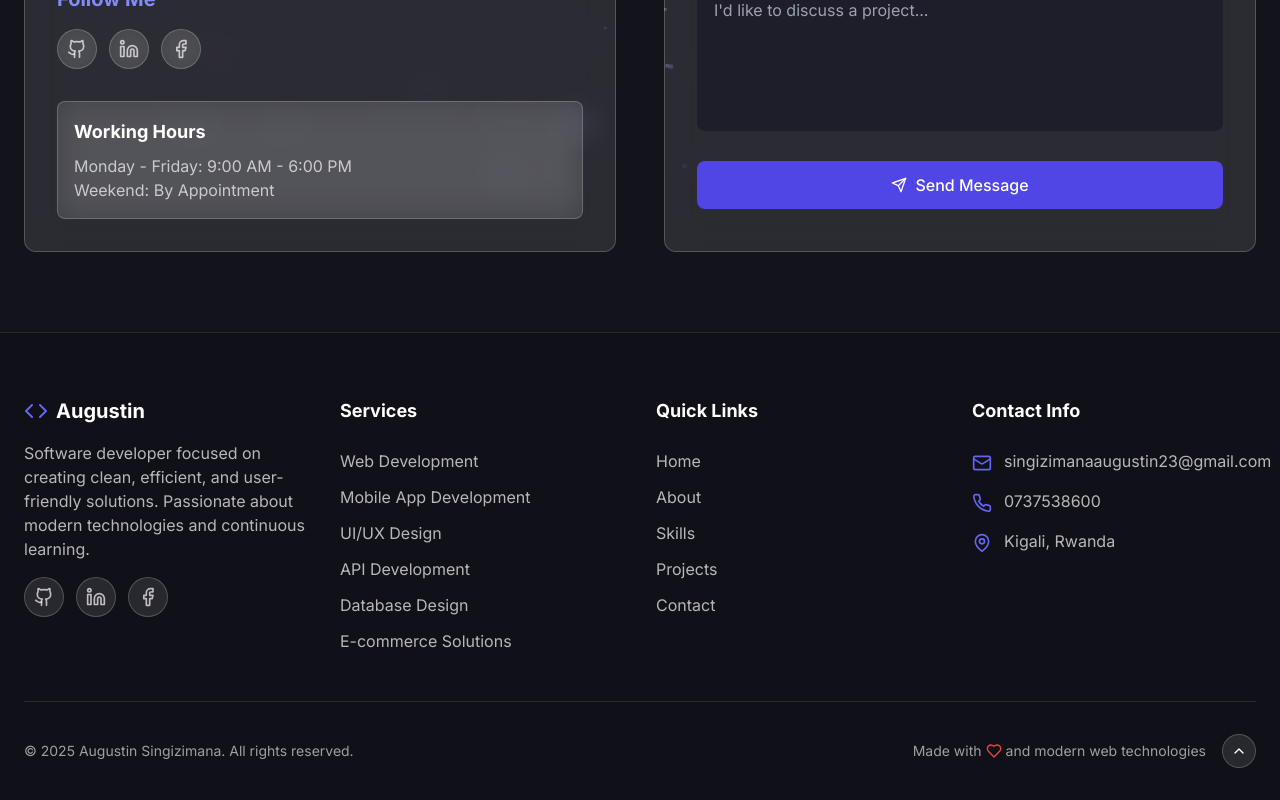
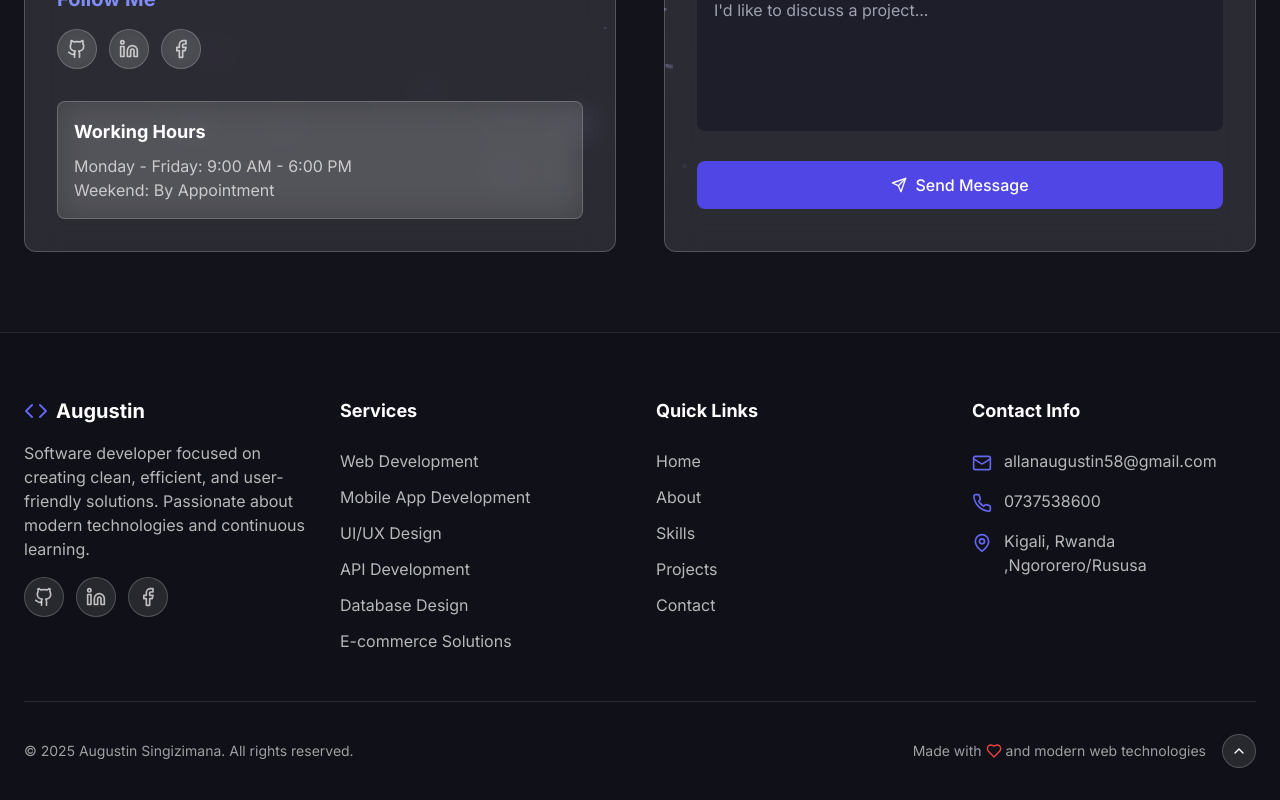
Before and after one commit to 2AUGUSTIN/Augustinpot, a React (Vite) app: page /contact in a window 1280 px wide. Shown: the part 612-1412 px from the top of the page. Built offline with nearby package versions, Linux system fonts and the light colour scheme.

Commit message:
Update Footer.tsx

```diff
--- a/src/components/Footer.tsx
+++ b/src/components/Footer.tsx
@@ -17,8 +17,8 @@ const Footer = () => {
     {
       icon: <Mail className="w-5 h-5 text-primary-500" />,
       label: 'Email',
-      value: 'singizimanaaugustin23@gmail.com',
-      link: 'mailto:singizimanaaugustin23@gmail.com'
+      value: 'allanaugustin58@gmail.com',
+      link: 'mailto:allanaugustin58@gmail.com'
     },
     {
       icon: <Phone className="w-5 h-5 text-primary-500" />,
@@ -29,7 +29,7 @@ const Footer = () => {
     {
       icon: <MapPin className="w-5 h-5 text-primary-500" />,
       label: 'Location',
-      value: 'Kigali, Rwanda',
+      value: 'Kigali, Rwanda ,Ngororero/Rususa',
       link: '#'
     }
   ];
```
